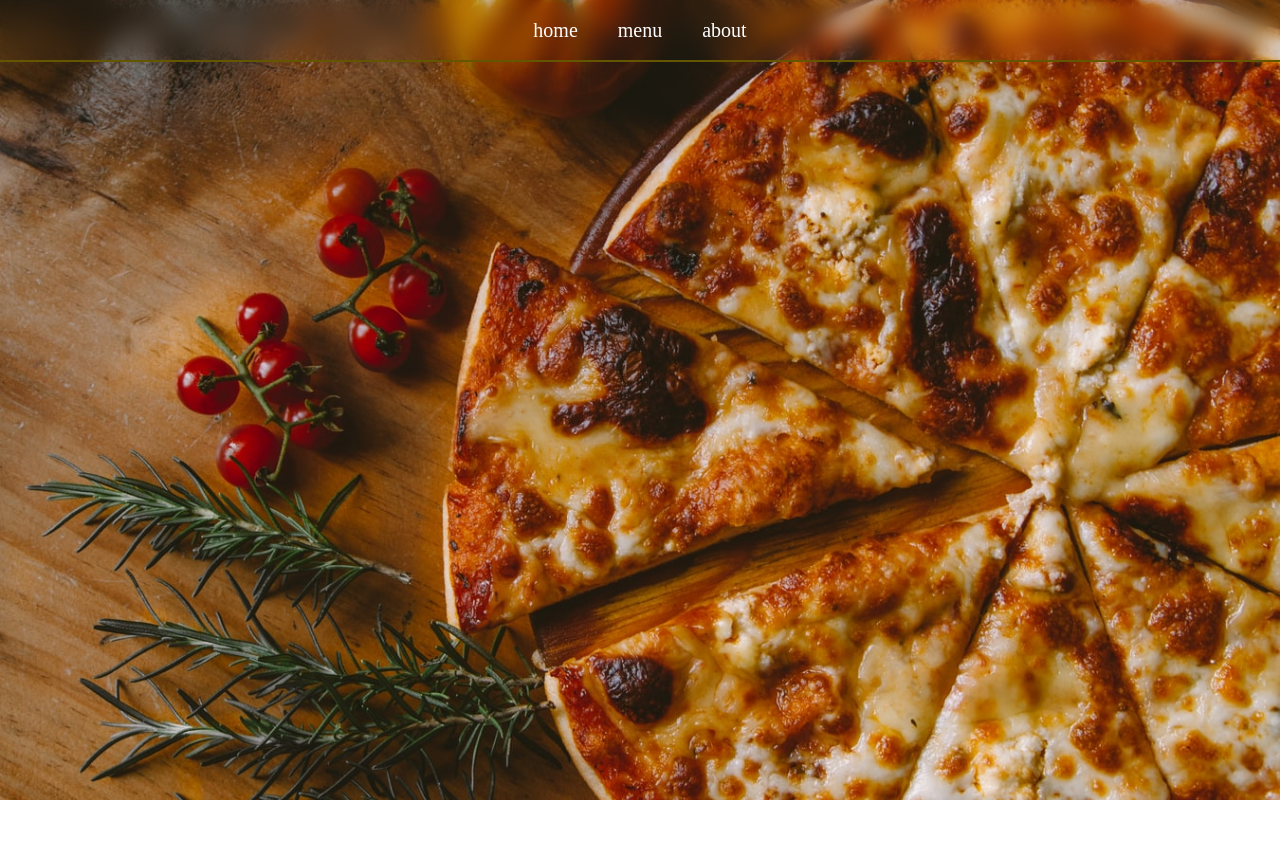
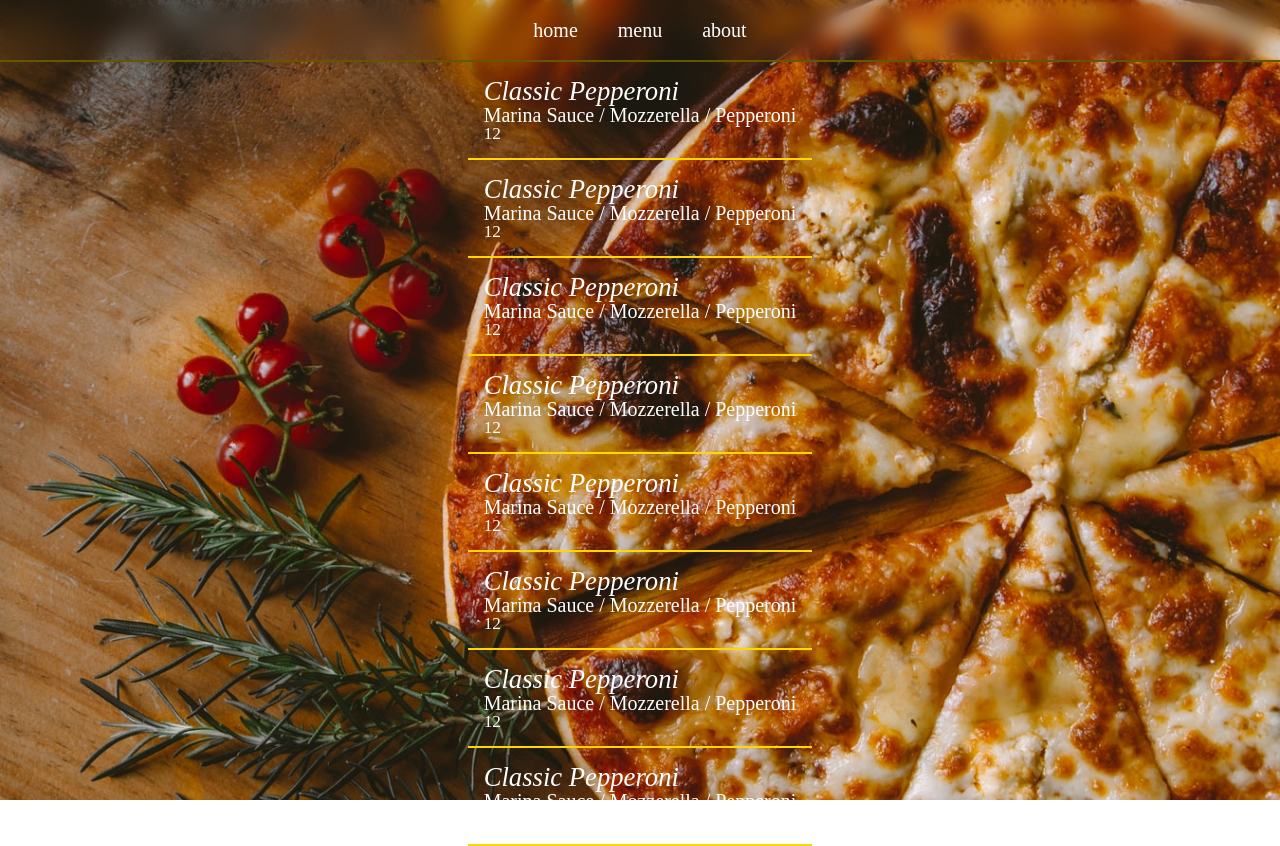
Before and after one commit to Peterson24246/Restaurant, a website built with webpack: page dist/index.html in a window 1280 px wide. Both pictures are taken after a click on the item "menu". Before the commit the page ends 800 px from the top, so only its background shows below. Built offline with nearby package versions, Linux system fonts and the light colour scheme.

Commit message:
Added about and menu pages

```diff
--- /dev/null
+++ b/src/about.js
@@ -0,0 +1,30 @@
+/*
+This module is used to generate all content that is specific to the About page
+*/
+
+function renderAbout() {
+    // Select the main content div to append everything
+    let content = document.querySelector("div#content")
+
+    let bulkContent = document.createElement('div');
+    bulkContent.classList.add('bulk-content');
+    content.appendChild(bulkContent)
+
+    // Display information about the restaurant
+    let hours = document.createElement('div');
+    hours.textContent = "Monday-Sunday, 11AM - 10PM";
+    hours.classList.add('hours')
+    bulkContent.appendChild(hours);
+
+    let phone = document.createElement('div');
+    phone.textContent = '+1 (999) 999-9999';
+    phone.classList.add('phone');
+    bulkContent.appendChild(phone);
+
+    let email = document.createElement('div');
+    email.textContent = 'contact@pizzadeliziosa.com';
+    email.classList.add('email');
+    bulkContent.appendChild(email);
+}
+
+export {renderAbout}
--- a/src/home.js
+++ b/src/home.js
@@ -15,7 +15,10 @@ function renderHome() {
     name.textContent = "pizza deliziosa";
     name.classList.add('name')
     bulkContent.appendChild(name);
-
+    let description = document.createElement('p');
+    description.classList.add('description');
+    description.textContent = 'Experience a refined take on classic Italian cuisine';
+    bulkContent.appendChild(description);
 }
 
 export {renderHome}
--- a/src/index.js
+++ b/src/index.js
@@ -2,6 +2,8 @@
 
 import {renderNavbar} from './navbar.js';
 import {renderHome} from './home.js';
+import {renderMenu} from './menu.js';
+import {renderAbout} from './about.js';
 import './reset.css';
 import './style.css';
 
--- /dev/null
+++ b/src/menu.js
@@ -0,0 +1,47 @@
+/*
+This module is used to generate all content that is specific to the Menu page
+*/
+
+function renderMenu() {
+    // Select the main content div to append everything
+    let content = document.querySelector("div#content")
+
+    let bulkContent = document.createElement('div');
+    bulkContent.classList.add('bulk-content','menu');
+    content.appendChild(bulkContent)
+
+
+
+    // Display the menu items
+    let menuItems = [
+        ['Classic Pepperoni', 'Marina Sauce / Mozzerella / Pepperoni', '12'],
+        ['Classic Pepperoni', 'Marina Sauce / Mozzerella / Pepperoni', '12'],
+        ['Classic Pepperoni', 'Marina Sauce / Mozzerella / Pepperoni', '12'],
+        ['Classic Pepperoni', 'Marina Sauce / Mozzerella / Pepperoni', '12'],
+        ['Classic Pepperoni', 'Marina Sauce / Mozzerella / Pepperoni', '12'],
+        ['Classic Pepperoni', 'Marina Sauce / Mozzerella / Pepperoni', '12'],
+        ['Classic Pepperoni', 'Marina Sauce / Mozzerella / Pepperoni', '12'],
+        ['Classic Pepperoni', 'Marina Sauce / Mozzerella / Pepperoni', '12'],
+    ]
+    menuItems.forEach((item) => {
+        let menuItem = document.createElement('div');
+        menuItem.classList.add('menu-item')
+        let menuName = document.createElement('p');
+        menuName.textContent = item[0];
+        menuName.classList.add('menu-name');
+        let menuIngredients = document.createElement('p');
+        menuIngredients.textContent = item[1];
+        menuIngredients.classList.add('menu-ingredients');
+        let menuPrice = document.createElement('p');
+        menuPrice.textContent = item[2];
+        menuPrice.classList.add('menu-price');
+        menuItem.appendChild(menuName)
+        menuItem.appendChild(menuIngredients)
+        menuItem.appendChild(menuPrice);
+
+        bulkContent.appendChild(menuItem);
+    })
+
+}
+
+export {renderMenu}
--- a/src/style.css
+++ b/src/style.css
@@ -49,3 +49,42 @@ html {
     transition: all .1s ease-in-out;
     transform: scale(1.2);
 }
+
+.description {
+    color: white;
+    font-size: 15pt;
+    align-self: flex-end;
+}
+
+.menu-item {
+    padding: 1em;
+    border-bottom: 2px solid gold;
+}
+
+.menu-name {
+    color: white;
+    font-size: 20pt;
+    font-style: italic;
+}
+
+.menu-ingredients {
+    color: white;
+    font-size: 15pt;
+}
+
+.menu-price {
+    color: white;
+    font-size: 13pt;
+}
+
+
+.hours, .phone, .email {
+    color: white;
+    font-size: 20pt;
+    font-style: italic;
+    padding: .15em;
+}
+
+.email {
+    border-bottom: 2px solid gold;
+}
```
Also changed, not shown: dist/main.js.
